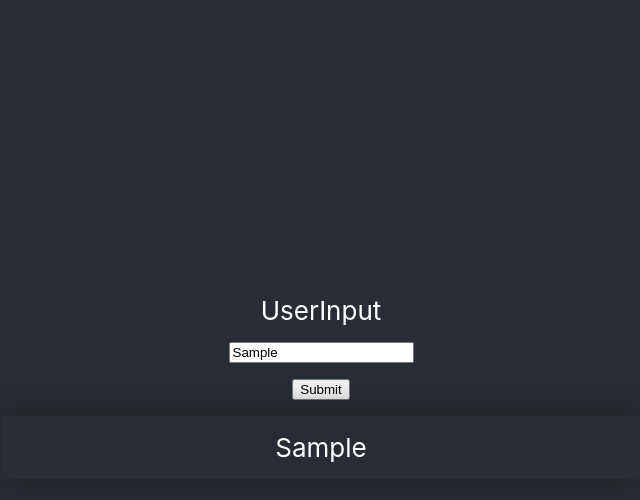
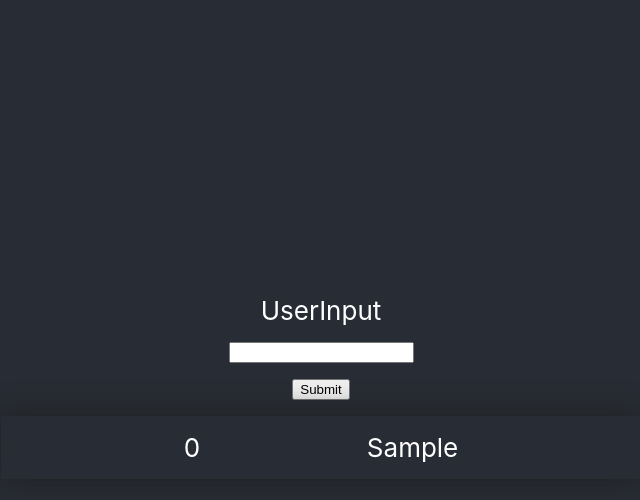
Before and after one commit to anmaras/react-exercise-02, a React (Create React App) app in the folder task-app/: page / in a window 1280 px wide. Both pictures are taken after typing "Sample" into the empty fields and a click on the button "Submit". Shown: the top 500 px of the page, without its empty margins (319-959 px from the left). Built offline with nearby package versions, Linux system fonts and the light colour scheme.

Commit message:
add numbering state

```diff
--- a/task-app/src/App.js
+++ b/task-app/src/App.js
@@ -11,6 +11,7 @@ export class App extends Component {
       task: {
         title: '',
         id: uniqid(),
+        number: 0,
       },
 
       taskArray: [],
@@ -25,19 +26,25 @@ export class App extends Component {
       task: {
         title: e.target.value,
         id: this.state.task.id,
+        number: this.state.task.number,
       },
     });
   }
 
   submitHandler(e) {
     e.preventDefault();
-    this.setState({
+    this.setState((prev) => ({
       taskArray: this.state.taskArray.concat(this.state.task),
       task: {
         title: '',
         id: uniqid(),
+        number: prev.task.number + 1,
       },
-    });
+    }));
+
+    // this.setState((prev) => ({
+    //   number: prev.number + 1,
+    // }));
   }
 
   render() {
@@ -48,7 +55,7 @@ export class App extends Component {
             <label>UserInput</label>
             <input
               name="userInput"
-              value={this.state.userInput}
+              value={this.state.task.title}
               onChange={this.userInputHandler}
             ></input>
           </div>
--- a/task-app/src/Components/Overview.css
+++ b/task-app/src/Components/Overview.css
@@ -12,10 +12,12 @@ li {
 }
 
 .items {
+  display: flex;
+  justify-content: space-evenly;
+  flex-direction: row-reverse;
   background-color: #282c34;
 
   box-shadow: 0px 0px 30px rgb(32, 32, 32);
 
   padding: 1rem;
-  text-align: center;
 }
--- a/task-app/src/Components/Overview.js
+++ b/task-app/src/Components/Overview.js
@@ -7,7 +7,7 @@ class Overview extends Component {
     const { taskArray } = this.props;
 
     const taskList = taskArray.map((arr) => (
-      <OverviewItem text={arr.title} key={arr.id} />
+      <OverviewItem text={arr.title} key={arr.id} number={arr.number} />
     ));
 
     return <ul className="overview">{taskList}</ul>;
--- a/task-app/src/Components/OverviewItem.js
+++ b/task-app/src/Components/OverviewItem.js
@@ -4,7 +4,12 @@ import './Overview.css';
 class OverviewItem extends Component {
   // const {text ,key}= this.props
   render() {
-    return <li className="items">{this.props.text}</li>;
+    return (
+      <li className="items">
+        <div>{this.props.text}</div>
+        <div>{this.props.number}</div>
+      </li>
+    );
   }
 }
 
```
